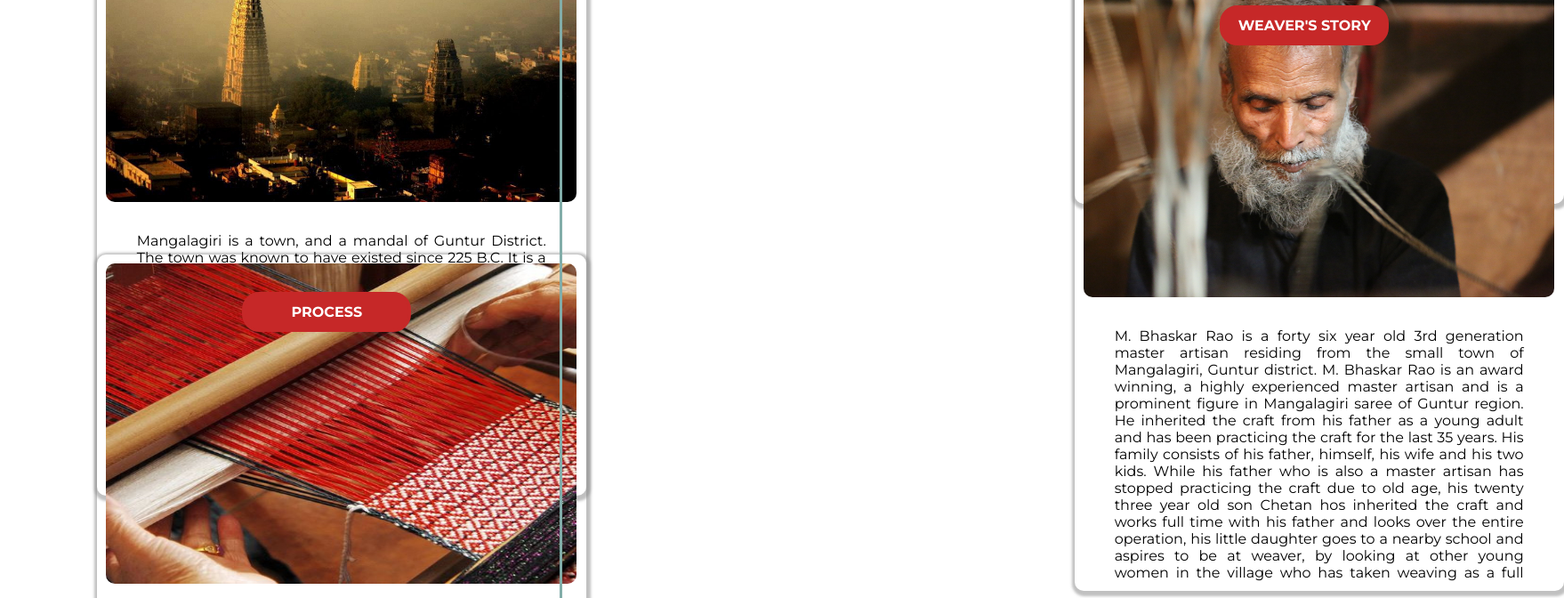
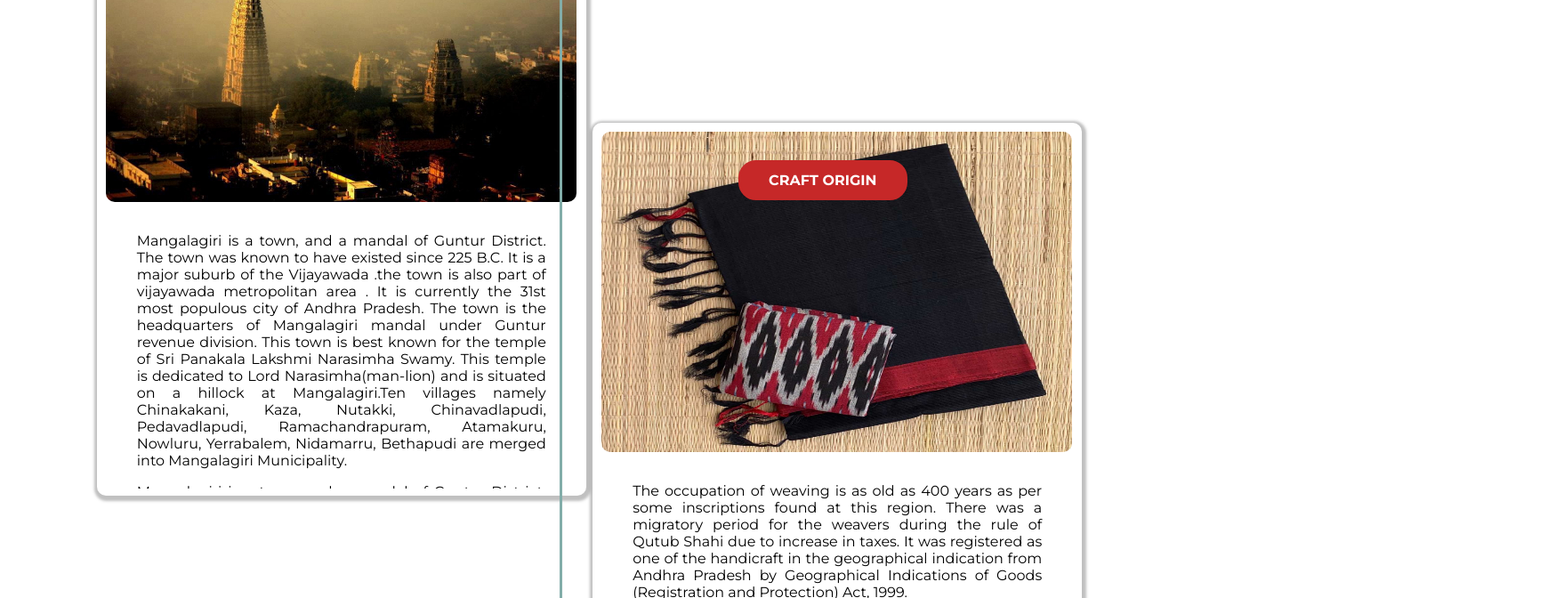
Before and after one commit to NIFT-Web-Design/Richa_Singh, a plain HTML site: page Assignment_3/index.html in a window 1280 px wide. Shown: the part 1680-2352 px from the top of the page at 89% size, 1758 px wide, since content can reach past the window. Drawn offline with Linux system fonts and the light colour scheme.

Commit message:
Update main.css

```diff
--- a/Assignment_3/css/main.css
+++ b/Assignment_3/css/main.css
@@ -76,6 +76,10 @@ p {
     font-family: Montserrat;
         font-weight: bolder;
         cursor: pointer;
+
+}
+.navigation-chip:hover {
+  box-shadow:  1px 2px 3px 4px #8888;
 }
 .navigation-chip-active {
   background-color:#C62828;
@@ -88,7 +92,7 @@ p {
 }
 .tree-vertical-divider {
   border-left:3px solid #82ADA9;
-  height: 278vh;
+  height: 270vh;
 
 }
 .tree-card {
@@ -117,8 +121,8 @@ margin-left: 12%
     font-family: Montserrat;
 }
 .tree-card3 {
-  margin-top: -51%;
-  margin-left: 107%;
+  margin-top:66%;
+  margin-left: 3%;
   height: 700px;
   width: 550px;
   border-radius: 10px;
@@ -126,7 +130,7 @@ margin-left: 12%
 
 }
 .tree-card2 {
-  margin-top: -52%;
+  margin-top: 27%;
   height: 700px;
   width: 550px;
   border-radius: 10px;
@@ -134,8 +138,8 @@ margin-left: 12%
 
 }
 .tree-card4 {
-  margin-top: -51%;
-  margin-left: 107%;
+  margin-top: 27%;
+  margin-left: 3%;
   height: 700px;
   width: 550px;
   border-radius: 10px;
```
